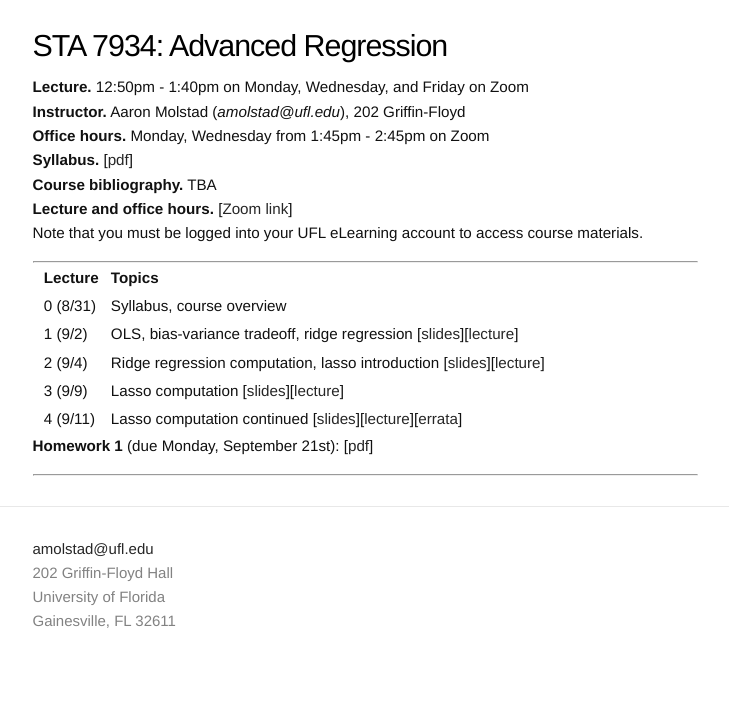
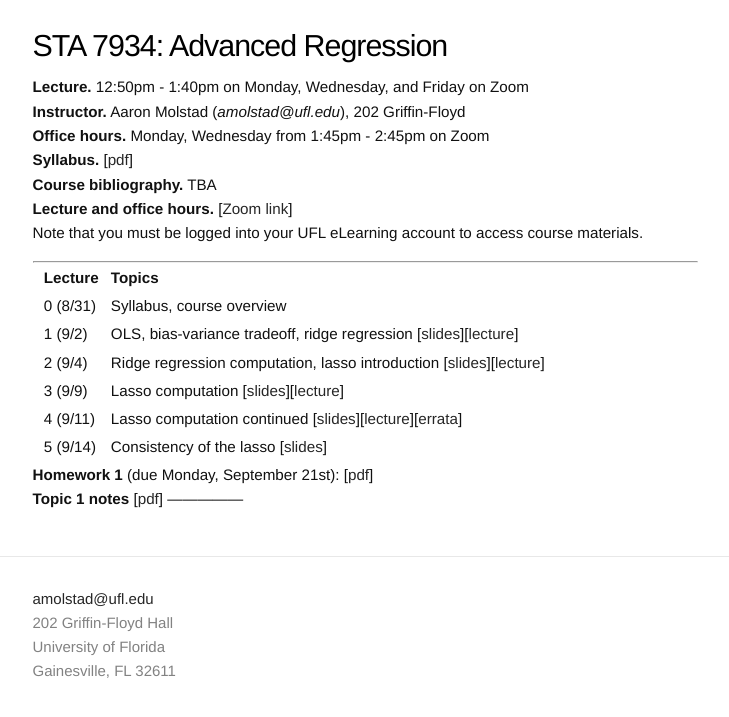
Before and after one commit to ajmolstad/ajmolstad.github.io, a Jekyll site: the page built from F20_STA7934.md, in a window 1280 px wide. Shown: the top 717 px of the page, without its empty margins (275-1004 px from the left). Built offline with Jekyll 4.4.1, drawn with Linux system fonts in a browser that asks for light colours.

Commit message:
Update F20_STA7934.md

```diff
--- a/F20_STA7934.md
+++ b/F20_STA7934.md
@@ -19,8 +19,9 @@ Note that you must be logged into your UFL eLearning account to access course ma
 || 1 (9/2)  || OLS, bias-variance tradeoff, ridge regression [[slides](https://ufl.instructure.com/files/52239110/download?download_frd=1)][[lecture](https://ufl.instructure.com/courses/412309/files?preview=52201813)]||
 || 2 (9/4)  || Ridge regression computation, lasso introduction [[slides](https://ufl.instructure.com/files/52241793/download?download_frd=1)][[lecture](https://ufl.instructure.com/courses/412309/files?preview=52241780)]||
 || 3 (9/9)  || Lasso computation [[slides](https://ufl.instructure.com/files/52355614/download?download_frd=1)][[lecture](https://ufl.instructure.com/courses/412309/files?preview=52355098)]||
-|| 4 (9/11)  || Lasso computation continued [[slides](https://ufl.instructure.com/files/52394811/download?download_frd=1)][[lecture](https://ufl.instructure.com/files/52394727/download?download_frd=1)][[errata](https://ufl.instructure.com/files/52395251/download?download_frd=1)]||
+|| 4 (9/11)  || Lasso computation continued [[slides](https://ufl.instructure.com/files/52473276/download?download_frd=1)][[lecture](https://ufl.instructure.com/files/52394727/download?download_frd=1)][[errata](https://ufl.instructure.com/files/52395251/download?download_frd=1)]||
+|| 5 (9/14)  || Consistency of the lasso [[slides](https://ufl.instructure.com/files/52473283/download?download_frd=1)]||
 
 **Homework 1** (due Monday, September 21st): [[pdf](https://ufl.instructure.com/files/52394600/download?download_frd=1)]
-
+**Topic 1 notes** [[pdf](https://ufl.instructure.com/files/52473259/download?download_frd=1)]
 ---------------
```
